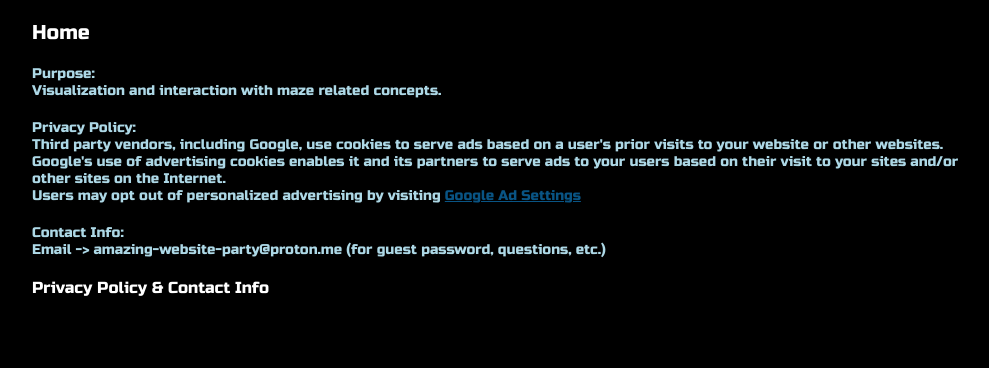
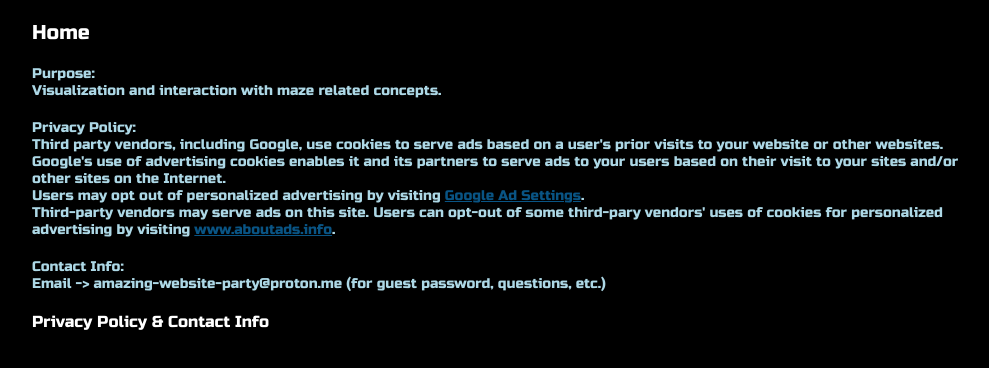
Before and after one commit to ifbenzoni/maze-website-frontend, an Angular app: page /privacy in a window 1280 px wide. Shown: the top 368 px of the page, without its empty margins (128-1117 px from the left). Built offline with nearby package versions, Linux system fonts and the light colour scheme.

Commit message:
[required info, formattting]

```diff
--- a/src/app/policy-page/policy-page.component.html
+++ b/src/app/policy-page/policy-page.component.html
@@ -14,7 +14,9 @@
         <br />
         Google's use of advertising cookies enables it and its partners to serve ads to your users based on their visit to your sites and/or other sites on the Internet.
         <br />
-        Users may opt out of personalized advertising by visiting <a href="https://www.google.com/settings/ads">Google Ad Settings</a>
+        Users may opt out of personalized advertising by visiting <a href="https://www.google.com/settings/ads">Google Ad Settings</a>.
+        <br />
+        Third-party vendors may serve ads on this site. Users can opt-out of some third-pary vendors' uses of cookies for personalized advertising by visiting <a href="www.aboutads.info">www.aboutads.info</a>.
     </p>
 </div>
 
```
